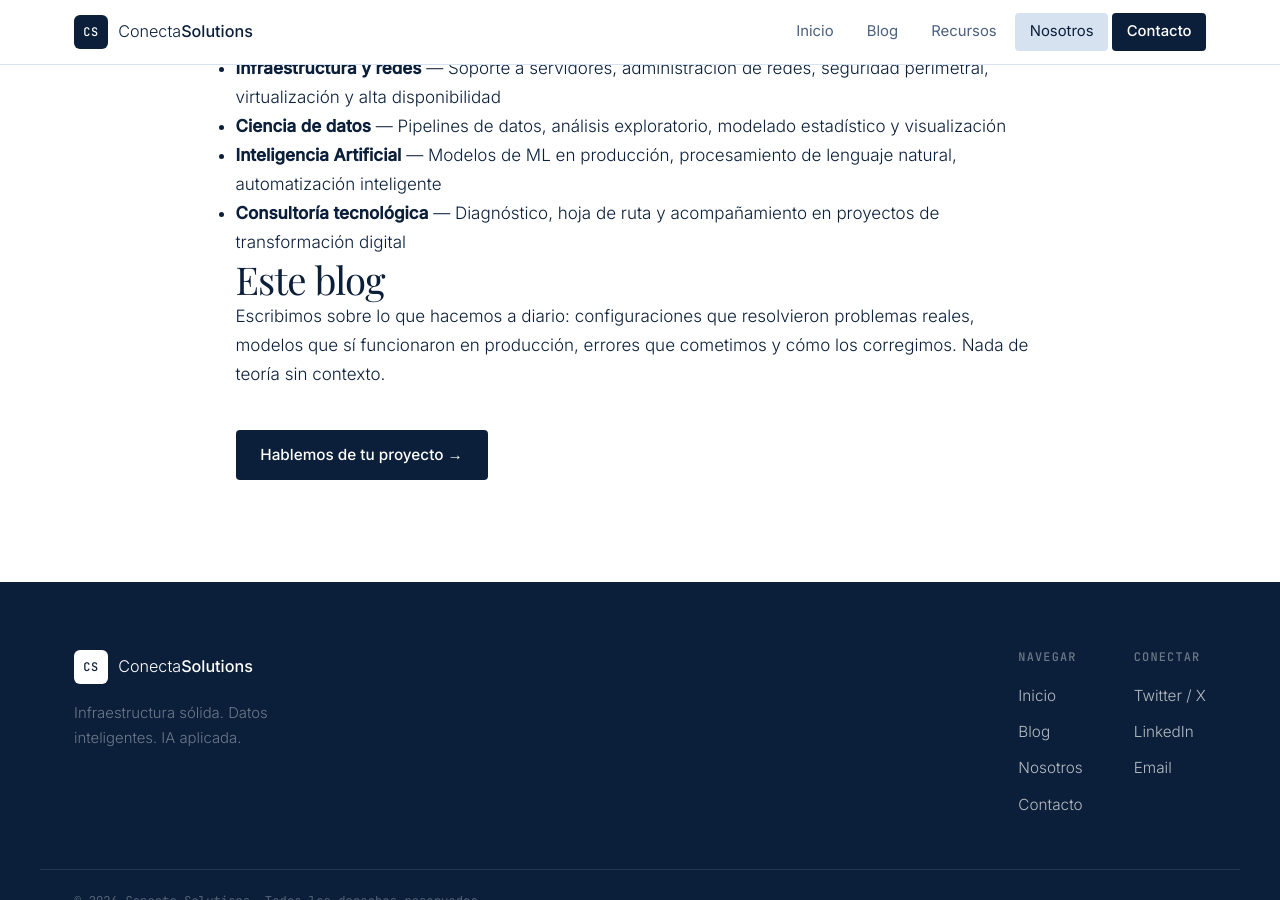
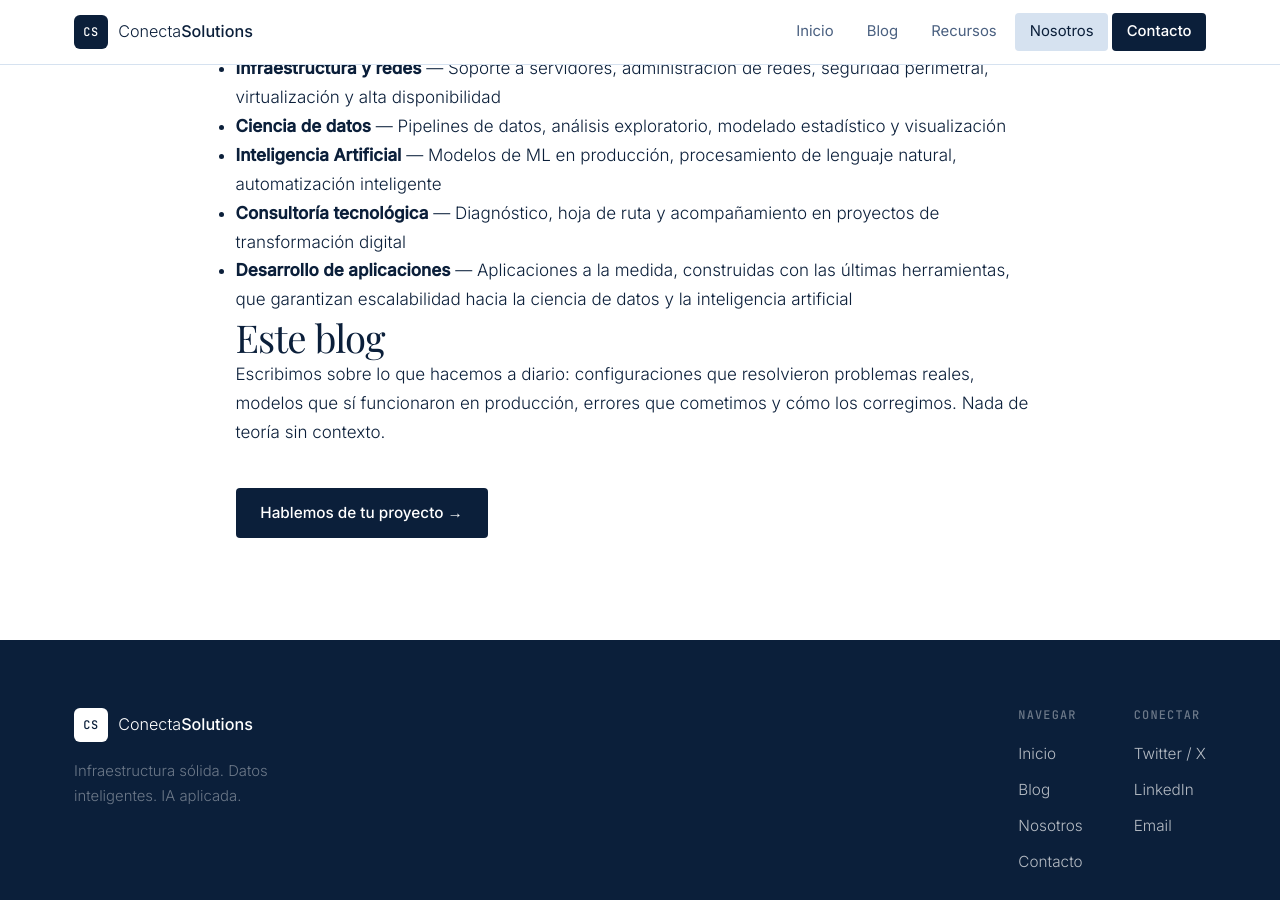
Before and after one commit to ghostmanhh/conectasolutions-blog, a Jekyll site: the page built from sobre-nosotros.md, in a window 1280 px wide and 900 px high, scrolled down 719 px. Built offline with Jekyll 4.4.1, drawn with Linux system fonts in a browser that asks for light colours; some web fonts are replaced.

Commit message:
Update sobre-nosotros.md

```diff
--- a/sobre-nosotros.md
+++ b/sobre-nosotros.md
@@ -35,6 +35,7 @@ permalink: /sobre-nosotros/
       <li><strong>Ciencia de datos</strong> — Pipelines de datos, análisis exploratorio, modelado estadístico y visualización</li>
       <li><strong>Inteligencia Artificial</strong> — Modelos de ML en producción, procesamiento de lenguaje natural, automatización inteligente</li>
       <li><strong>Consultoría tecnológica</strong> — Diagnóstico, hoja de ruta y acompañamiento en proyectos de transformación digital</li>
+      <li><strong>Desarrollo de aplicaciones</strong> — Aplicaciones a la medida, construidas con las últimas herramientas, que garantizan escalabilidad hacia la ciencia de datos y la inteligencia artificial</li>
     </ul>
 
     <h2>Este blog</h2>
```
